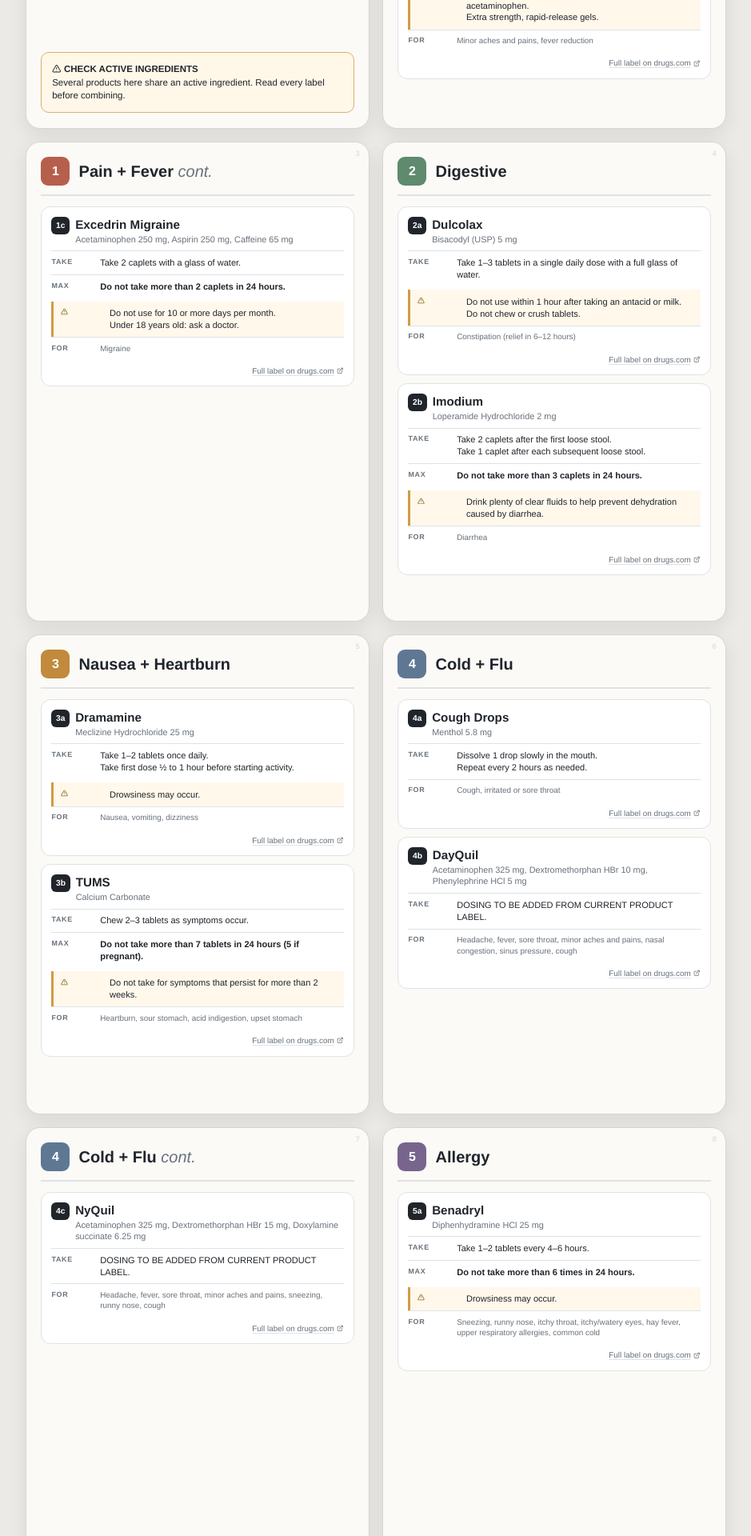
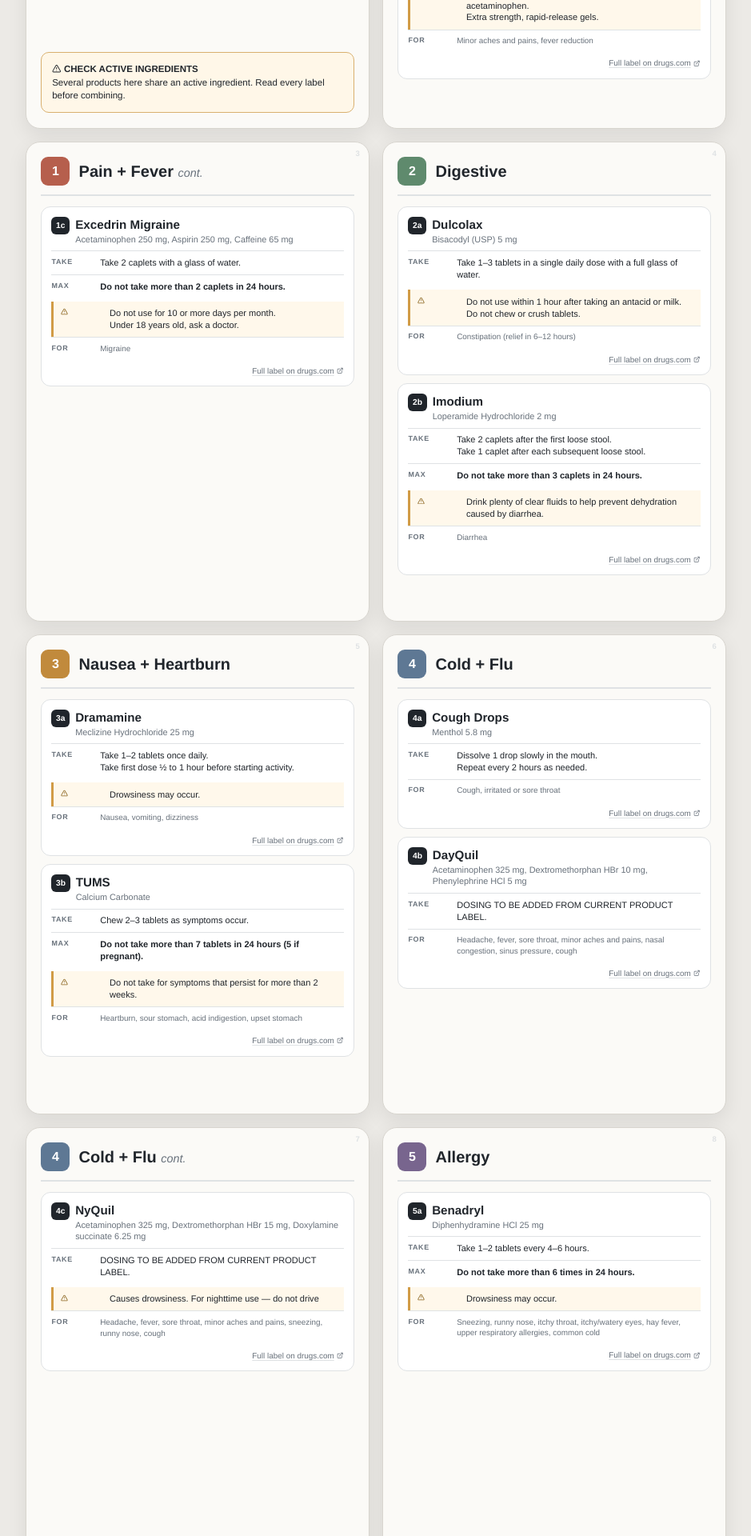
Before and after one commit to not-emily/med-kit-reference, a Jekyll site: the page built from index.md, in a window 1280 px wide. Shown: the part 685-2605 px from the top of the page at 80% size, without its empty margins (158-1097 px from the left). Built offline with Jekyll 4.4.1, drawn with Linux system fonts in a browser that asks for light colours; part of the change alters nothing that is shown.

Commit message:
Messaging cleanup, UI tweaks

```diff
--- a/_data/medications.yml
+++ b/_data/medications.yml
@@ -12,7 +12,7 @@ categories:
         max: Do not exceed 6 tablets in 24 hours.
         warnings: []
         uses: Minor aches and pains, fever reduction
-        drugs_url: https://www.drugs.com/advil.html
+        drugs_url: https://www.drugs.com/advil
 
       - id: 1b
         name: Tylenol
@@ -25,7 +25,7 @@ categories:
           - Do not use with other medicines containing acetaminophen.
           - Extra strength, rapid-release gels.
         uses: Minor aches and pains, fever reduction
-        drugs_url: https://www.drugs.com/tylenol.html
+        drugs_url: https://www.drugs.com/tylenol
 
       - id: 1c
         name: Excedrin Migraine
@@ -35,9 +35,9 @@ categories:
         max: Do not take more than 2 caplets in 24 hours.
         warnings:
           - Do not use for 10 or more days per month.
-          - "Under 18 years old: ask a doctor."
+          - "Under 18 years old, ask a doctor."
         uses: Migraine
-        drugs_url: https://www.drugs.com/excedrin-migraine.html
+        drugs_url: https://www.drugs.com/excedrin-migraine
 
   - id: 2
     name: Digestive
@@ -53,7 +53,7 @@ categories:
           - Do not use within 1 hour after taking an antacid or milk.
           - Do not chew or crush tablets.
         uses: Constipation (relief in 6–12 hours)
-        drugs_url: https://www.drugs.com/dulcolax.html
+        drugs_url: https://www.drugs.com/dulcolax
 
       - id: 2b
         name: Imodium
@@ -65,7 +65,7 @@ categories:
         warnings:
           - Drink plenty of clear fluids to help prevent dehydration caused by diarrhea.
         uses: Diarrhea
-        drugs_url: https://www.drugs.com/imodium.html
+        drugs_url: https://www.drugs.com/imodium
 
   - id: 3
     name: Nausea + Heartburn
@@ -81,7 +81,7 @@ categories:
         warnings:
           - Drowsiness may occur.
         uses: Nausea, vomiting, dizziness
-        drugs_url: https://www.drugs.com/mtm/dramamine-less-drowsy.html
+        drugs_url: https://www.drugs.com/mtm/dramamine-less-drowsy
 
       - id: 3b
         name: TUMS
@@ -92,7 +92,7 @@ categories:
         warnings:
           - Do not take for symptoms that persist for more than 2 weeks.
         uses: Heartburn, sour stomach, acid indigestion, upset stomach
-        drugs_url: https://www.drugs.com/mtm/tums.html
+        drugs_url: https://www.drugs.com/mtm/tums
 
   - id: 4
     name: Cold + Flu
@@ -107,7 +107,7 @@ categories:
         max: ""
         warnings: []
         uses: Cough, irritated or sore throat
-        drugs_url: https://www.drugs.com/mtm/menthol-lozenge-oral-mucous-membrane.html
+        drugs_url: https://www.drugs.com/mtm/menthol-lozenge-oral-mucous-membrane
 
       - id: 4b
         name: DayQuil
@@ -117,7 +117,7 @@ categories:
         max: ""
         warnings: []
         uses: Headache, fever, sore throat, minor aches and pains, nasal congestion, sinus pressure, cough
-        drugs_url: https://www.drugs.com/mtm/dayquil-cold-and-flu.html
+        drugs_url: https://www.drugs.com/mtm/dayquil-cold-and-flu
 
       - id: 4c
         name: NyQuil
@@ -125,9 +125,10 @@ categories:
         take:
           - DOSING TO BE ADDED FROM CURRENT PRODUCT LABEL.
         max: ""
-        warnings: []
+        warnings:
+          - Causes drowsiness. For nighttime use — do not drive
         uses: Headache, fever, sore throat, minor aches and pains, sneezing, runny nose, cough
-        drugs_url: https://www.drugs.com/mtm/nyquil-cold-and-flu.html
+        drugs_url: https://www.drugs.com/mtm/nyquil-cold-and-flu
 
   - id: 5
     name: Allergy
@@ -142,7 +143,7 @@ categories:
         warnings:
           - Drowsiness may occur.
         uses: Sneezing, runny nose, itchy throat, itchy/watery eyes, hay fever, upper respiratory allergies, common cold
-        drugs_url: https://www.drugs.com/benadryl.html
+        drugs_url: https://www.drugs.com/benadryl
 
   - id: 6
     name: Heat Exhaustion
@@ -157,4 +158,4 @@ categories:
         max: Do not exceed 20 tablets in 24 hours.
         warnings: []
         uses: Heat fatigue, muscle cramps, heat exhaustion, replaces lost electrolytes, helps provide rapid rehydration
-        drugs_url: https://www.drugs.com/cdi/medi-lyte.html
+        drugs_url: https://www.drugs.com/cdi/medi-lyte
--- a/_sass/_components.scss
+++ b/_sass/_components.scss
@@ -95,6 +95,7 @@
   font-weight: 500;
   font-style: italic;
   color: var(--muted);
+  font-size: .9rem;
 }
 
 // Medications
```
